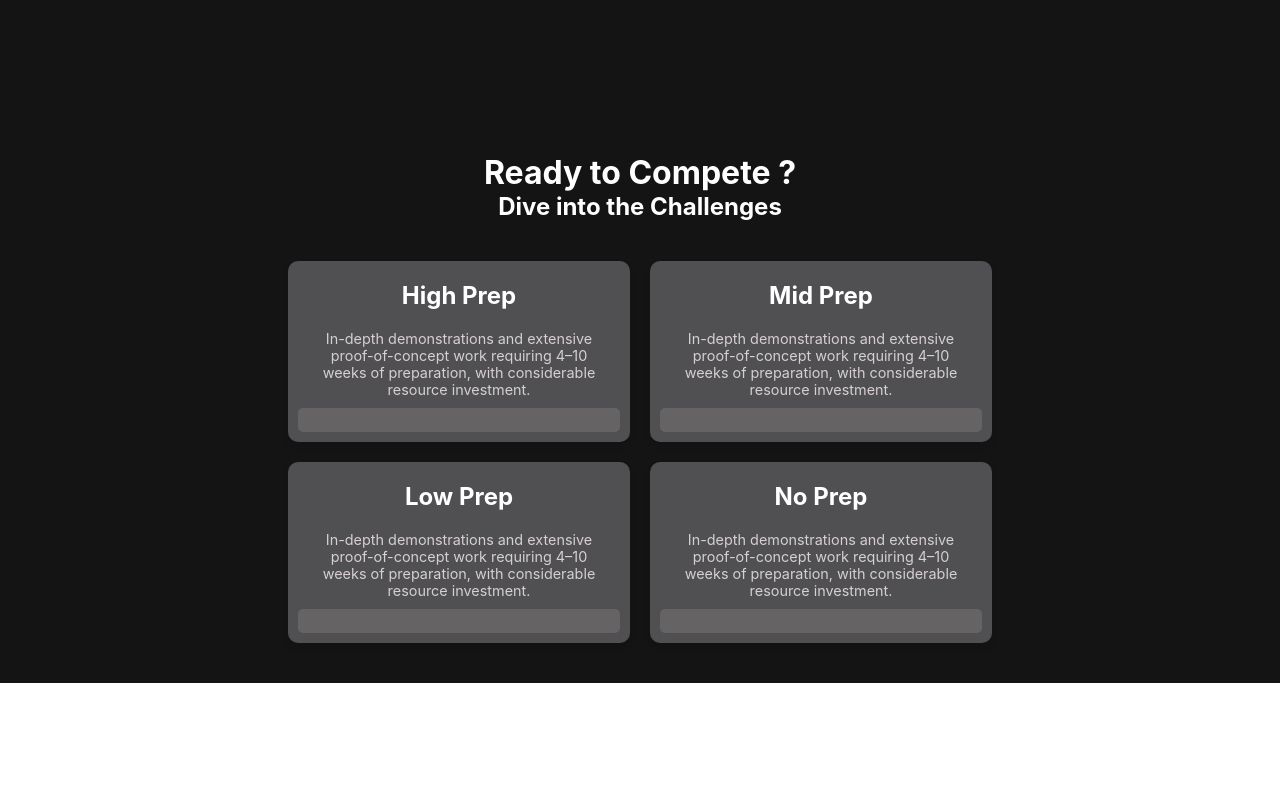
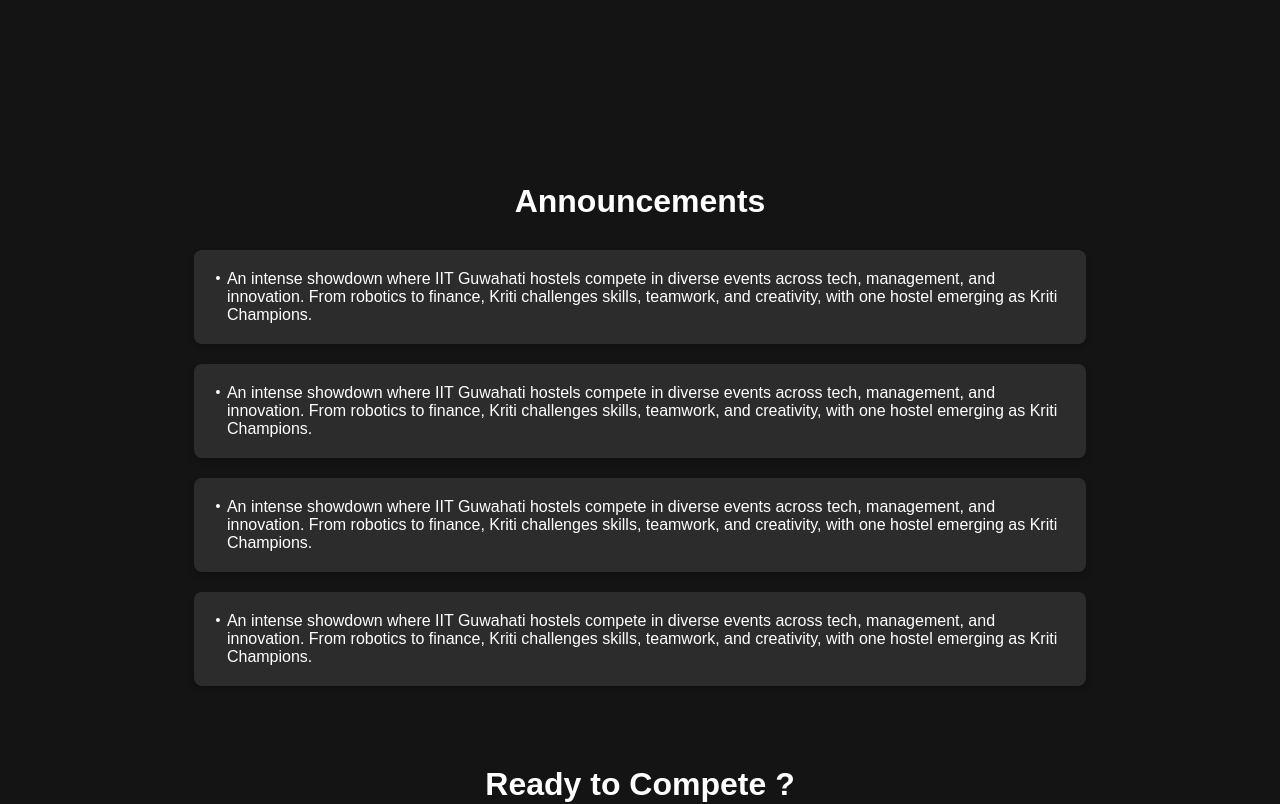
Before and after one commit to TSP06/kritiiitg, a React (Create React App) app: page / in a window 1280 px wide. Shown: the part 760-1564 px from the top of the page. Before the commit the page ends 1443 px from the top, so only its background shows below. Built offline with nearby package versions, Linux system fonts and the light colour scheme; a web font is replaced by a local one.

Commit message:
announcement page added

```diff
--- /dev/null
+++ b/src/Announcement.js
@@ -0,0 +1,37 @@
+import React from "react";
+import "./announcement.css";
+import { GoDotFill } from "react-icons/go";
+
+const Announcement = () => {
+  return (
+    <div className="announcements-container" style={{display:"flex",flexDirection:"column",alignItems:"center"}}>
+      <h1>Announcements</h1>
+      <div className="announcement" style={{display:"flex",gap:"5px"}}>
+        <GoDotFill />
+        <p>
+          An intense showdown where IIT Guwahati hostels compete in diverse events across tech, management, and innovation. From robotics to finance, Kriti challenges skills, teamwork, and creativity, with one hostel emerging as Kriti Champions.
+        </p>
+      </div>
+      <div className="announcement" style={{display:"flex",gap:"5px"}}>
+        <GoDotFill />
+        <p>
+          An intense showdown where IIT Guwahati hostels compete in diverse events across tech, management, and innovation. From robotics to finance, Kriti challenges skills, teamwork, and creativity, with one hostel emerging as Kriti Champions.
+        </p>
+      </div>
+      <div className="announcement" style={{display:"flex",gap:"5px"}}>
+        <GoDotFill />
+        <p>
+          An intense showdown where IIT Guwahati hostels compete in diverse events across tech, management, and innovation. From robotics to finance, Kriti challenges skills, teamwork, and creativity, with one hostel emerging as Kriti Champions.
+        </p>
+      </div>
+      <div className="announcement" style={{display:"flex",gap:"5px"}}>
+        <GoDotFill />
+        <p>
+          An intense showdown where IIT Guwahati hostels compete in diverse events across tech, management, and innovation. From robotics to finance, Kriti challenges skills, teamwork, and creativity, with one hostel emerging as Kriti Champions.
+        </p>
+      </div>
+    </div>
+  );
+};
+
+export default Announcement;
--- a/src/App.js
+++ b/src/App.js
@@ -4,6 +4,7 @@
 import Cards from './components/Cards';
 import About from './About';
 import Navbar from './Navbar';
+import Announcement from './Announcement';
 
 function App() {
   const pscard = [
@@ -32,6 +33,7 @@
     <div className="App">
       <Navbar/>
       <About/>
+      <Announcement/>
       <Header/>
       <div className="cards-grid">
         {pscard.map((card,index) => (
--- /dev/null
+++ b/src/announcement.css
@@ -0,0 +1,51 @@
+body {
+    margin: 0;
+    padding: 0;
+    font-family: Arial, sans-serif;
+    background-color: #1a1a1a; /* Dark background */
+    color: #ffffff; /* Text color */
+  }
+
+  .announcements-container {
+    position: relative;
+    padding: 50px;
+    /* max-width: 800px; */
+    width: 80%;
+    margin: 0 auto;
+  }
+
+  .announcements-container h1 {
+    font-size: 2rem;
+    margin-bottom: 20px;
+  }
+
+  .announcement {
+    background: rgba(255, 255, 255, 0.1); /* Semi-transparent background */
+    margin: 10px 0;
+    padding: 20px;
+    border-radius: 8px;
+    box-shadow: 0 4px 6px rgba(0, 0, 0, 0.2);
+  }
+
+  .announcements-container::before,
+  .announcements-container::after {
+    content: '';
+    position: absolute;
+    z-index: -1; /* Send background images behind text */
+    width: 200px;
+    height: 200px;
+    background-size: contain;
+    background-repeat: no-repeat;
+  }
+
+  .announcements-container::before {
+    top: 0;
+    left: 0;
+    background-image: url('./assets/path-to-image1.png'); /* Replace with actual image path */
+  }
+
+  .announcements-container::after {
+    bottom: 0;
+    right: 0;
+    background-image: url('./assets/path-to-image2.png'); /* Replace with actual image path */
+  }
```
Also changed, not shown: src/assets/path-to-image1.png (added), src/assets/path-to-image2.png (added).
